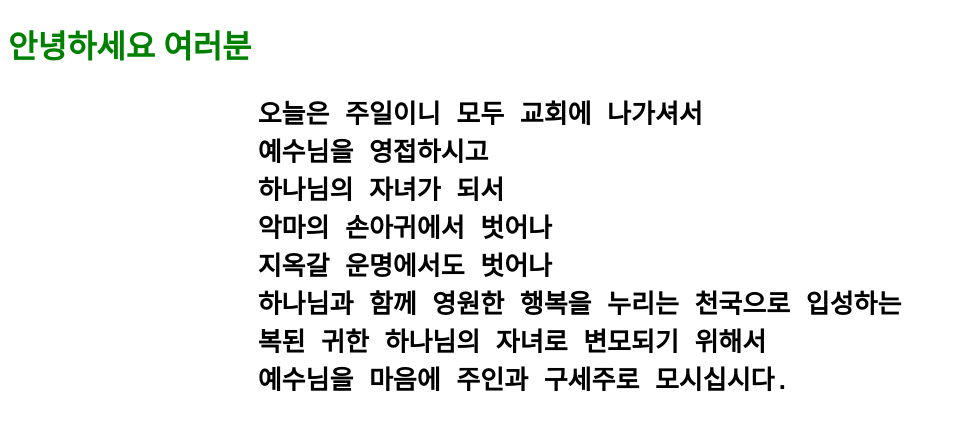
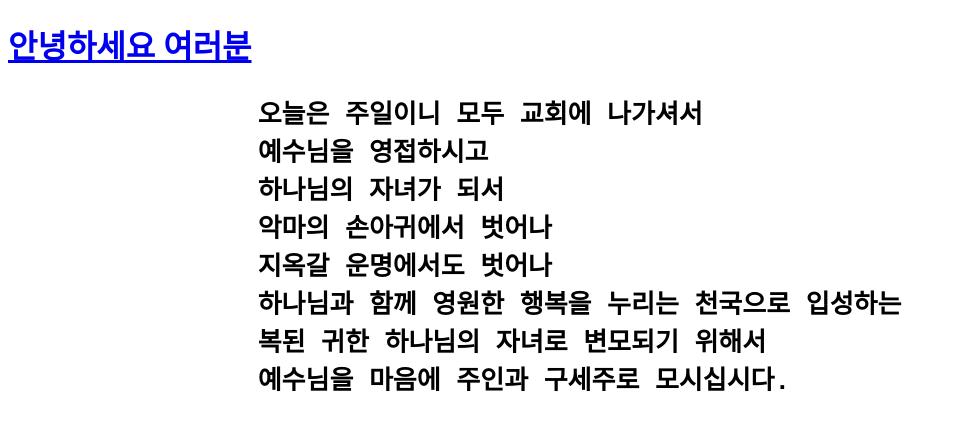
Before and after one commit to danielinjesus/daunlee, a plain HTML site: page index.html in a window 1280 px wide. Shown: the whole page, without its empty margins (0-957 px from the left). Drawn offline with Linux system fonts and the light colour scheme.

Commit message:
Update index.html

```diff
--- a/index.html
+++ b/index.html
@@ -4,7 +4,8 @@
 		<title>안녕하세요. 저는 이다언입니다. 게임을 좋아했고, 지금은 프로그래밍을 좋아하려고 해요. 잘부탁합니다.</title>
 	</head>
 	<body><h1>
-		<font color="green" align="right">안녕하세요 여러분</font>
+		<font color="green" align="right">
+			<a href = "first-page.html">안녕하세요 여러분</a></font>
 		<pre>
 		오늘은 주일이니 모두 교회에 나가셔서
 		예수님을 영접하시고
```
